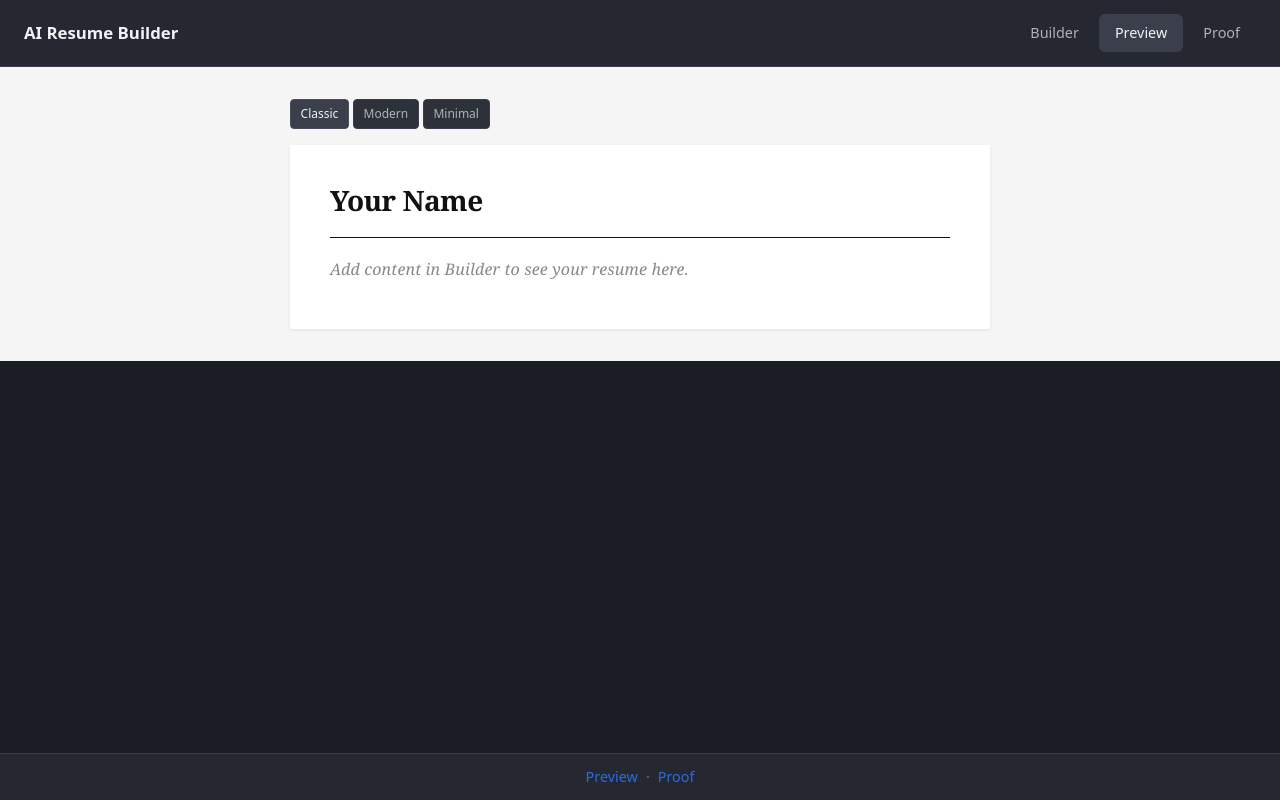
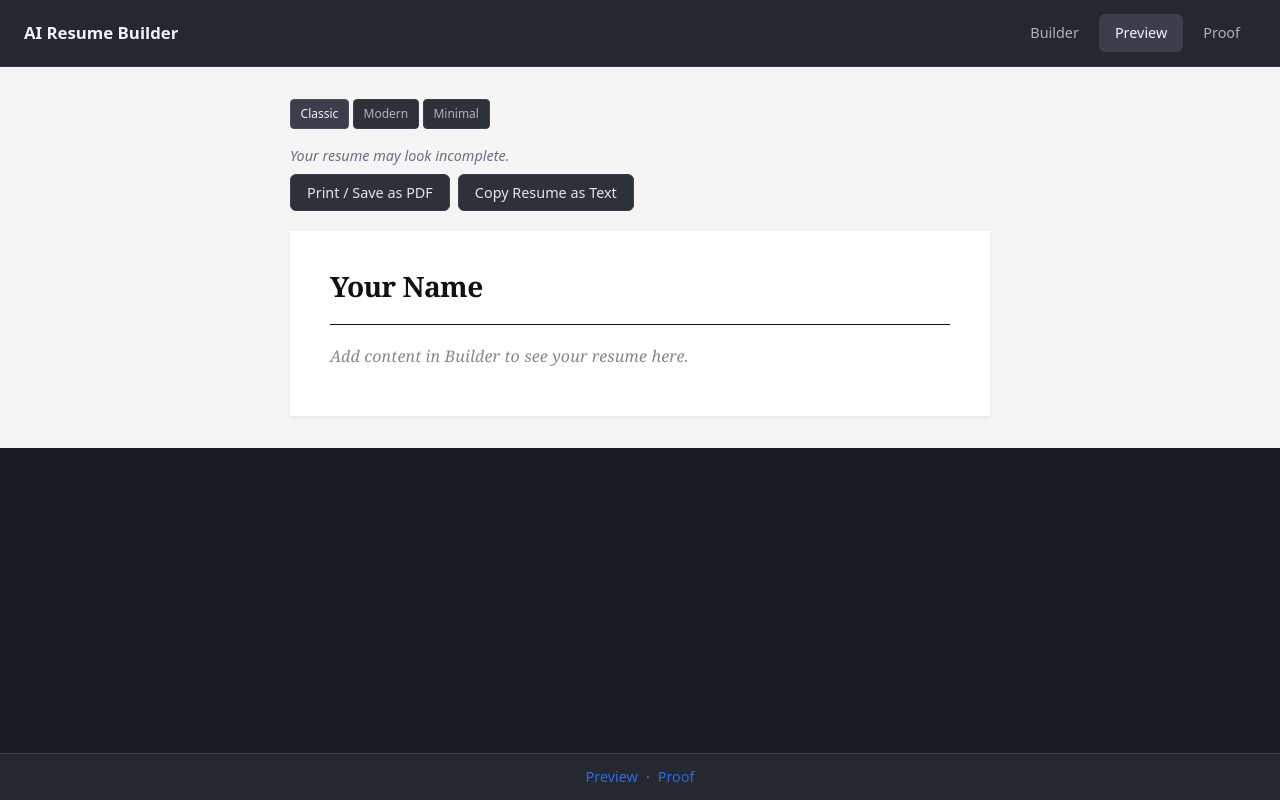
Before and after one commit to DivyaRam984/AI-Resume-Builder, a React (Vite) app: page /preview in a window 1280 px wide. Built offline with nearby package versions, Linux system fonts and the light colour scheme.

Commit message:
Step 5 - Preview export and validation added

```diff
--- a/src/App.css
+++ b/src/App.css
@@ -888,6 +888,32 @@
 .preview-page-tabs {
   margin-bottom: 1rem;
 }
+.preview-export-bar {
+  margin-bottom: 1.25rem;
+}
+.export-warning {
+  margin: 0 0 0.5rem;
+  font-size: 0.9rem;
+  color: #6b7080;
+  font-style: italic;
+}
+.export-actions {
+  display: flex;
+  flex-wrap: wrap;
+  gap: 0.5rem;
+}
+.export-btn {
+  padding: 0.5rem 1rem;
+  font-size: 0.9rem;
+  border-radius: 6px;
+  border: 1px solid #3a3f4b;
+  background: #2d3139;
+  color: #e4e6eb;
+  cursor: pointer;
+}
+.export-btn:hover {
+  background: #3a3f4b;
+}
 .resume-document {
   background: #fff;
   color: #111;
@@ -930,6 +956,11 @@
 }
 .resume-doc-section {
   margin-bottom: 1.25rem;
+  break-inside: avoid;
+}
+.resume-doc-block {
+  margin-bottom: 1rem;
+  page-break-inside: avoid;
 }
 .resume-doc-h2 {
   margin: 0 0 0.5rem;
@@ -943,9 +974,8 @@
   margin: 0;
   font-size: 0.95rem;
   color: #333;
-}
-.resume-doc-block {
-  margin-bottom: 1rem;
+  overflow-wrap: break-word;
+  word-break: break-word;
 }
 .resume-doc-block-head {
   display: flex;
@@ -1000,3 +1030,60 @@
   font-size: 0.9rem;
   color: #b0b3b8;
 }
+
+/* Print mode: hide UI, resume only, white background, no colors */
+@media print {
+  @page {
+    margin: 1.25cm;
+  }
+  .no-print,
+  .app-nav,
+  .app-bottom-panel {
+    display: none !important;
+  }
+  body {
+    background: #fff;
+  }
+  .preview-page {
+    padding: 0;
+    background: #fff;
+    min-height: auto;
+  }
+  .preview-page-inner {
+    max-width: none;
+    margin: 0;
+  }
+  .resume-document {
+    background: #fff !important;
+    color: #111 !important;
+    box-shadow: none !important;
+    border: none !important;
+    padding: 1.5rem 1.25rem 2rem !important;
+    margin: 0;
+  }
+  .resume-document * {
+    color: #111 !important;
+  }
+  .resume-doc-header {
+    border-bottom-color: #111 !important;
+  }
+  .resume-doc-h2 {
+    color: #111 !important;
+  }
+  .resume-doc-strong,
+  .resume-doc-name {
+    color: #111 !important;
+  }
+  .resume-doc-muted,
+  .resume-doc-contact,
+  .resume-doc-p {
+    color: #333 !important;
+  }
+  .resume-doc-section {
+    margin-bottom: 1rem;
+    break-inside: avoid;
+  }
+  .resume-doc-block {
+    page-break-inside: avoid;
+  }
+}
--- /dev/null
+++ b/src/components/resume/PreviewExportBar.tsx
@@ -0,0 +1,41 @@
+import { useState } from 'react';
+import { useResume } from '../../context/ResumeContext';
+import { resumeToPlainText } from '../../utils/resumeToPlainText';
+import { shouldWarnIncomplete } from '../../utils/exportValidation';
+
+export function PreviewExportBar() {
+  const { data } = useResume();
+  const [copied, setCopied] = useState(false);
+  const showWarning = shouldWarnIncomplete(data);
+
+  const handlePrint = () => {
+    window.print();
+  };
+
+  const handleCopyText = async () => {
+    const text = resumeToPlainText(data);
+    try {
+      await navigator.clipboard.writeText(text);
+      setCopied(true);
+      setTimeout(() => setCopied(false), 2000);
+    } catch {
+      /* ignore */
+    }
+  };
+
+  return (
+    <div className="preview-export-bar no-print">
+      {showWarning && (
+        <p className="export-warning">Your resume may look incomplete.</p>
+      )}
+      <div className="export-actions">
+        <button type="button" className="export-btn" onClick={handlePrint}>
+          Print / Save as PDF
+        </button>
+        <button type="button" className="export-btn" onClick={handleCopyText}>
+          {copied ? 'Copied!' : 'Copy Resume as Text'}
+        </button>
+      </div>
+    </div>
+  );
+}
--- a/src/pages/PreviewPage.tsx
+++ b/src/pages/PreviewPage.tsx
@@ -1,13 +1,15 @@
 import { ResumePreviewDocument } from '../components/resume/ResumePreviewDocument';
 import { TemplateTabs } from '../components/resume/TemplateTabs';
+import { PreviewExportBar } from '../components/resume/PreviewExportBar';
 
 export function PreviewPage() {
   return (
     <div className="preview-page">
       <div className="preview-page-inner">
-        <div className="preview-page-tabs">
+        <div className="preview-page-tabs no-print">
           <TemplateTabs />
         </div>
+        <PreviewExportBar />
         <ResumePreviewDocument />
       </div>
     </div>
--- /dev/null
+++ b/src/utils/exportValidation.ts
@@ -0,0 +1,11 @@
+import type { ResumeData } from '../types/resume';
+
+/** Returns true if we should show the "may look incomplete" warning. Does NOT block export. */
+export function shouldWarnIncomplete(data: ResumeData): boolean {
+  const hasName = Boolean(data.personal.name?.trim());
+  const hasProject = data.projects.some((p) => p.name?.trim());
+  const hasExperience = data.experience.some((e) => e.role?.trim() || e.company?.trim());
+  if (!hasName) return true;
+  if (!hasProject && !hasExperience) return true;
+  return false;
+}
--- /dev/null
+++ b/src/utils/resumeToPlainText.ts
@@ -0,0 +1,81 @@
+import type { ResumeData } from '../types/resume';
+
+function line(str: string): string {
+  return str.trim() || '';
+}
+
+function sectionTitle(title: string): string {
+  return `\n${title}\n${'-'.repeat(Math.min(title.length, 40))}\n`;
+}
+
+export function resumeToPlainText(data: ResumeData): string {
+  const { personal, summary, education, experience, projects, skills, links } = data;
+  const parts: string[] = [];
+
+  parts.push(line(personal.name) || 'Your Name');
+  const contact = [personal.email, personal.phone, personal.location]
+    .filter(Boolean)
+    .join(' · ');
+  if (contact) parts.push(contact);
+  if (links.github?.trim()) parts.push(links.github);
+  if (links.linkedin?.trim()) parts.push(links.linkedin);
+  parts.push(''); // blank after contact
+
+  if (summary.trim()) {
+    parts.push(sectionTitle('Summary'));
+    parts.push(summary.trim());
+    parts.push('');
+  }
+
+  if (education.some((e) => e.institution?.trim() || e.degree?.trim())) {
+    parts.push(sectionTitle('Education'));
+    education.forEach((e) => {
+      if (e.institution?.trim() || e.degree?.trim()) {
+        parts.push(line(e.institution) || 'Institution');
+        if (e.degree) parts.push(line(e.degree));
+        if (e.period) parts.push(line(e.period));
+        if (e.details?.trim()) parts.push(line(e.details));
+        parts.push('');
+      }
+    });
+  }
+
+  if (experience.some((e) => e.role?.trim() || e.company?.trim())) {
+    parts.push(sectionTitle('Experience'));
+    experience.forEach((e) => {
+      if (e.role?.trim() || e.company?.trim()) {
+        parts.push(line(e.role) || 'Role');
+        parts.push(line(e.company));
+        if (e.period) parts.push(line(e.period));
+        if (e.details?.trim()) parts.push(line(e.details));
+        parts.push('');
+      }
+    });
+  }
+
+  if (projects.some((p) => p.name?.trim())) {
+    parts.push(sectionTitle('Projects'));
+    projects.forEach((p) => {
+      if (p.name?.trim()) {
+        parts.push(line(p.name));
+        if (p.period) parts.push(line(p.period));
+        if (p.details?.trim()) parts.push(line(p.details));
+        parts.push('');
+      }
+    });
+  }
+
+  if (skills.trim()) {
+    parts.push(sectionTitle('Skills'));
+    parts.push(skills.trim());
+    parts.push('');
+  }
+
+  if (links.github?.trim() || links.linkedin?.trim()) {
+    parts.push(sectionTitle('Links'));
+    if (links.github?.trim()) parts.push(links.github);
+    if (links.linkedin?.trim()) parts.push(links.linkedin);
+  }
+
+  return parts.join('\n').replace(/\n{3,}/g, '\n\n').trim();
+}
```
